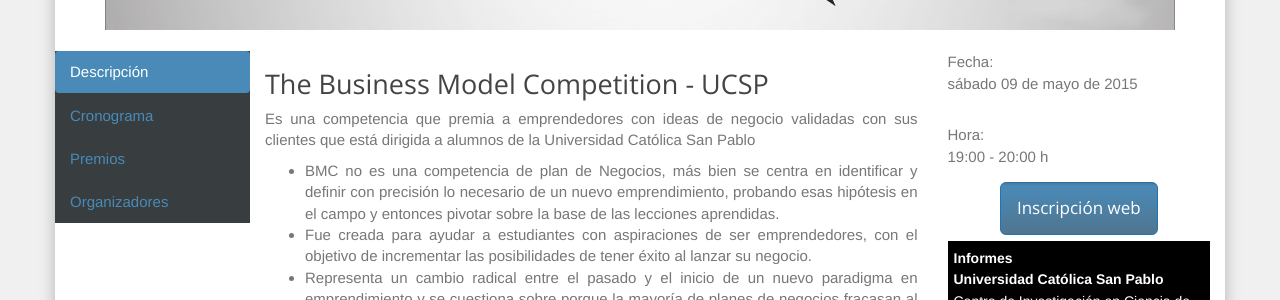
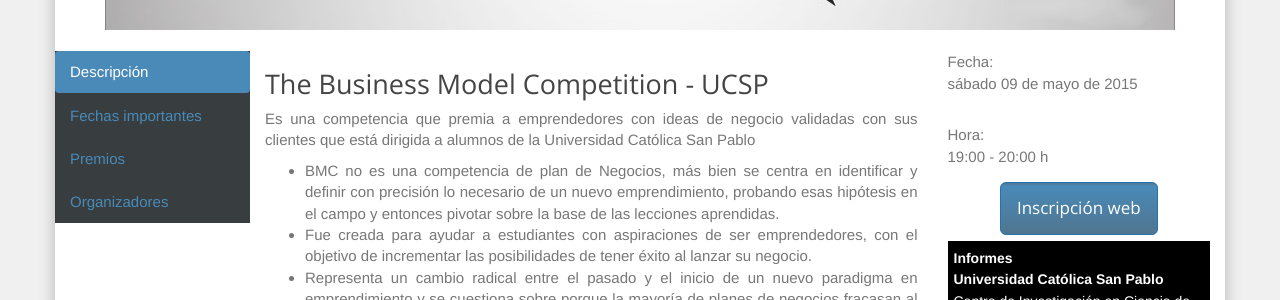
Before and after one commit to cs-ucsp/rics-ucsp, a Jekyll site: the page built from eventos/business-model-competition.html, in a window 1280 px wide. Shown: the part 654-954 px from the top of the page. Built offline with Jekyll 4.4.1, drawn with Linux system fonts in a browser that asks for light colours; nearby versions of some CDN libraries; Markdown is read by kramdown in place of the engine named in the settings.

Commit message:
Updated dates.

```diff
--- a/eventos/business-model-competition.html
+++ b/eventos/business-model-competition.html
@@ -16,7 +16,7 @@ title: Business Model Competition
   <div class="col-md-2">
     <ul role="tablist" class="nav nav-pills nav-stacked navbar-inverse" id="myTab">
       <li role="presentation" class="active"><a href="#descripcion" aria-controls="descripcion" role="tab">Descripción</a></li>
-      <li role="presentation"><a href="#cronograma" aria-controls="cronograma" role="tab">Cronograma</a></li>
+      <li role="presentation"><a href="#cronograma" aria-controls="cronograma" role="tab">Fechas importantes</a></li>
       <li role="presentation"><a href="#premios" aria-controls="premios" role="tab">Premios</a></li>
       <li role="presentation"><a href="#organizadores" aria-controls="organizadores" role="tab">Organizadores</a></li>
     </ul>
@@ -104,50 +104,50 @@ title: Business Model Competition
           style="height: 60px;">
       </div>
       <div role="tabpanel" class="tab-pane" id="cronograma">
-        <h2>Cronograma</h2>
+        <h2>Fechas importantes</h2>
         <table class="table table-bordered">
           <tr>
             <th>Mes</th>
             <th>Evento</th>
           </tr>
           <tr>
-            <td>Mayo</td>
+            <td>mayo 9, 19:00 - 20:00h</td>
             <td>Lanzamiento del IBMC</td>
           </tr>
           <tr>
-            <td>Mayo</td>
+            <td>mayo</td>
             <td>Segundo taller</td>
           </tr>
           <tr>
-            <td>Junio</td>
+            <td>junio</td>
             <td> - </td>
           </tr>
           <tr>
-            <td>Julio</td>
+            <td>julio</td>
             <td>-</td>
           </tr>
           <tr>
-            <td>Agosto</td>
+            <td>agosto</td>
             <td>Fecha Límite de Presentación (Submission dealine)</td>
           </tr>
           <tr>
-            <td>Setiembre</td>
+            <td>setiembre</td>
             <td>Evaluación Preliminar (Preliminary judging)</td>
           </tr>
           <tr>
-            <td>Octubre</td>
+            <td>octubre</td>
             <td>-</td>
           </tr>
           <tr>
-            <td>Noviembre</td>
+            <td>noviembre</td>
             <td>Semifinal en la universidad</td>
 	  </tr>
           <tr>
-            <td>Noviembre</td>
+            <td>noviembre</td>
             <td>Final en la universidad</td>
           </tr>
           <tr>
-            <td>Noviembre</td>
+            <td>noviembre</td>
             <td>Final nacional entre universidades</td>
           </tr>
         </table>
```
